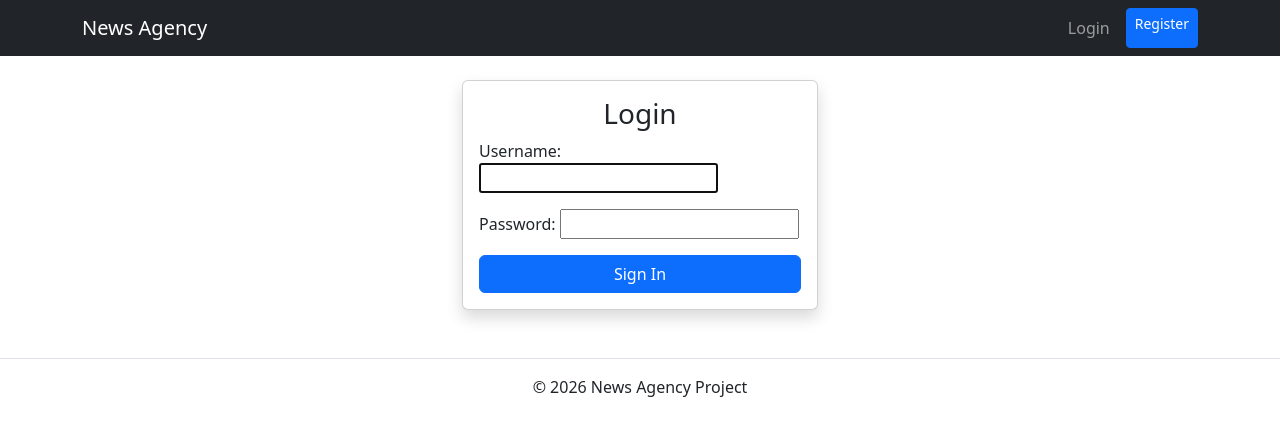
After one commit to Viktor395/news-agency-django, a Django app: page /accounts/login/ in a window 1280 px wide. The commit adds this page. Shown: the top 436 px of the page. Run offline with Django 4.2, Linux system fonts and the light colour scheme.

Commit message:
Setup basic authentication: login and logout functionality

```diff
--- /dev/null
+++ b/accounts/urls.py
@@ -0,0 +1,8 @@
+from django.urls import path
+from django.contrib.auth import views as auth_views
+
+urlpatterns = [
+    # Стандартні сторінки логіну та виходу
+    path('login/', auth_views.LoginView.as_view(template_name='accounts/login.html'), name='login'),
+    path('logout/', auth_views.LogoutView.as_view(), name='logout'),
+]
--- a/news_agency_django/settings.py
+++ b/news_agency_django/settings.py
@@ -123,3 +123,7 @@ STATIC_URL = "static/"
 # https://docs.djangoproject.com/en/4.1/ref/settings/#default-auto-field
 
 DEFAULT_AUTO_FIELD = "django.db.models.BigAutoField"
+
+
+LOGIN_REDIRECT_URL = 'index'
+LOGOUT_REDIRECT_URL = 'index'
--- a/news_agency_django/urls.py
+++ b/news_agency_django/urls.py
@@ -21,5 +21,6 @@ from django.conf.urls.static import static
 
 urlpatterns = [
     path('admin/', admin.site.urls),
-    path('', include('news.urls')), # Додаємо цей рядок
+    path('accounts/', include('accounts.urls')), # Додаємо акаунти
+    path('', include('news.urls')),
 ] + static(settings.MEDIA_URL, document_root=settings.MEDIA_ROOT)
--- /dev/null
+++ b/templates/accounts/login.html
@@ -0,0 +1,20 @@
+{% extends "base.html" %}
+
+{% block title %}Увійти{% endblock %}
+
+{% block content %}
+<div class="row justify-content-center">
+    <div class="col-md-4">
+        <div class="card shadow">
+            <div class="card-body">
+                <h3 class="card-title text-center">Login</h3>
+                <form method="post">
+                    {% csrf_token %}
+                    {{ form.as_p }}
+                    <button type="submit" class="btn btn-primary w-100">Sign In</button>
+                </form>
+            </div>
+        </div>
+    </div>
+</div>
+{% endblock %}
--- a/templates/base.html
+++ b/templates/base.html
@@ -10,6 +10,18 @@
     <nav class="navbar navbar-dark bg-dark mb-4">
         <div class="container">
             <a class="navbar-brand" href="{% url 'index' %}">News Agency</a>
+            <div class="navbar-nav flex-row">
+                {% if user.is_authenticated %}
+                    <span class="nav-link me-3">Hello, {{ user.username }}!</span>
+                    <form action="{% url 'logout' %}" method="post" style="display:inline;">
+                        {% csrf_token %}
+                        <button type="submit" class="btn btn-outline-light btn-sm">Logout</button>
+                    </form>
+                {% else %}
+                    <a class="nav-link me-3" href="{% url 'login' %}">Login</a>
+                    <a class="btn btn-primary btn-sm" href="#">Register</a>
+                {% endif %}
+            </div>
         </div>
     </nav>
 
```
